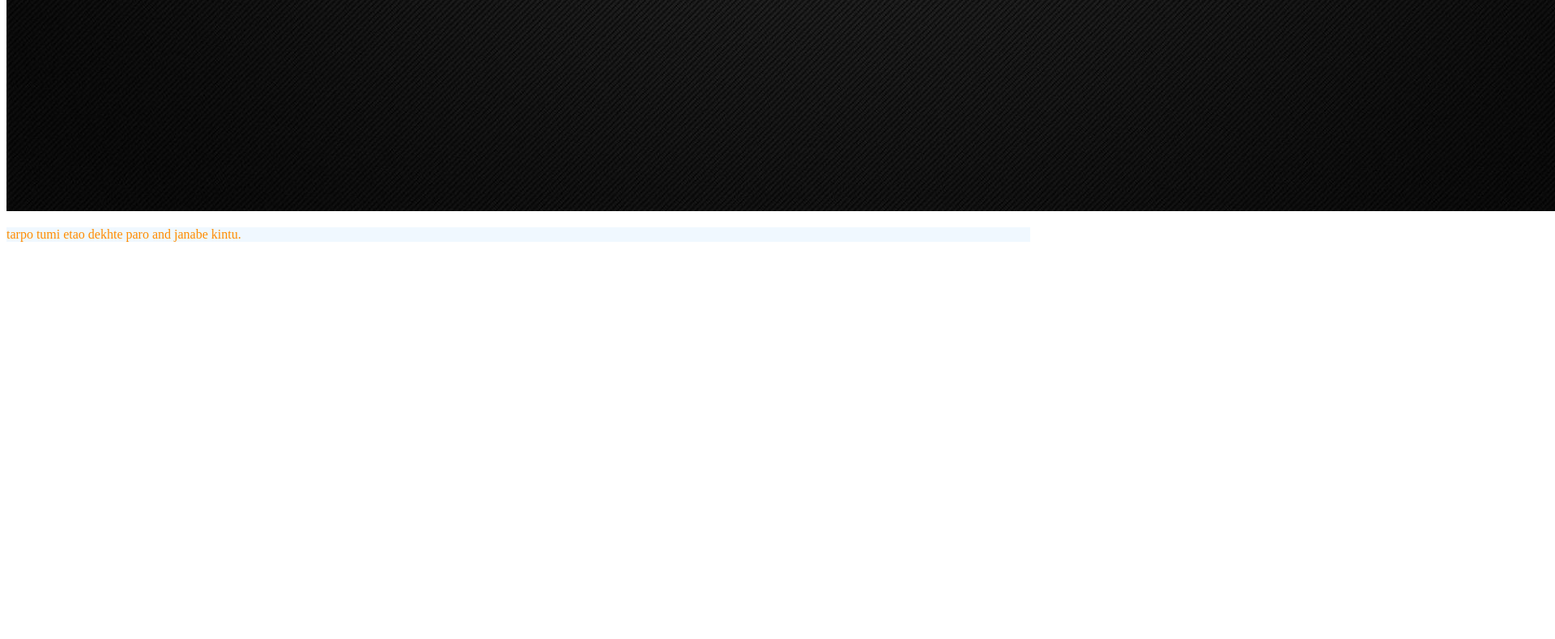
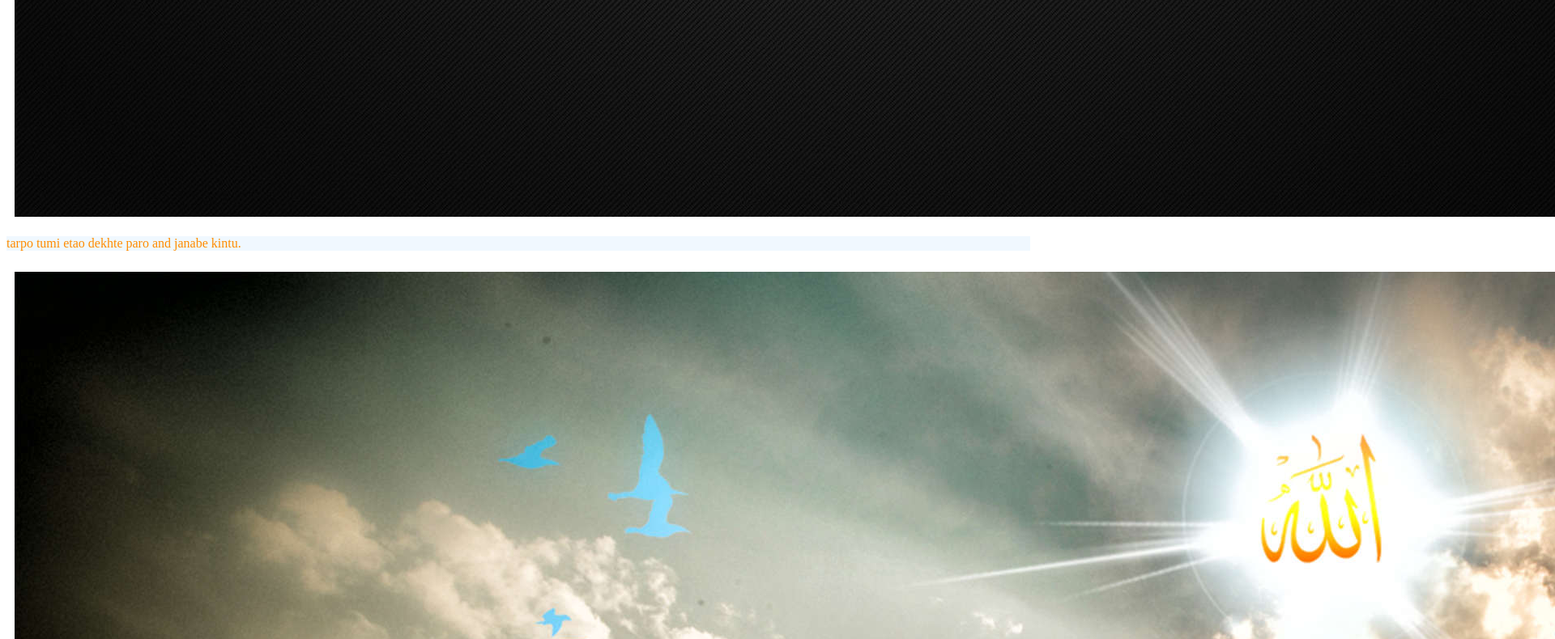
Before and after one commit to mashrafhasan/my-third-repo, a plain HTML site: page index.html in a window 1280 px wide. Shown: the part 974-1764 px from the top of the page at 81% size, 1920 px wide, since content can reach past the window. Before the commit the page ends 1289 px from the top, so only its background shows below. Drawn offline with Linux system fonts and the light colour scheme.

Commit message:
my third repo

```diff
--- a/index.html
+++ b/index.html
@@ -13,6 +13,7 @@
     <p>ekhane onek kichui thakbe dekbe .upovog korte paro tumio</p>
     <img src="Kalima.jpg" alt="World best line">
     <p>tarpo tumi etao dekhte paro and janabe kintu.</p>
+    <img src="best.jpg" alt="">
 
 </body>
 </html>
--- a/style.css
+++ b/style.css
@@ -1,9 +1,14 @@
 h1{
     color: chartreuse;
     background-color: antiquewhite;
+    margin: 20px;
 
 }
 p{
     color: darkorange;
     background-color: aliceblue;
+    margin-top: 10px;
 }
+img{
+    margin: 10px;
+}
```
